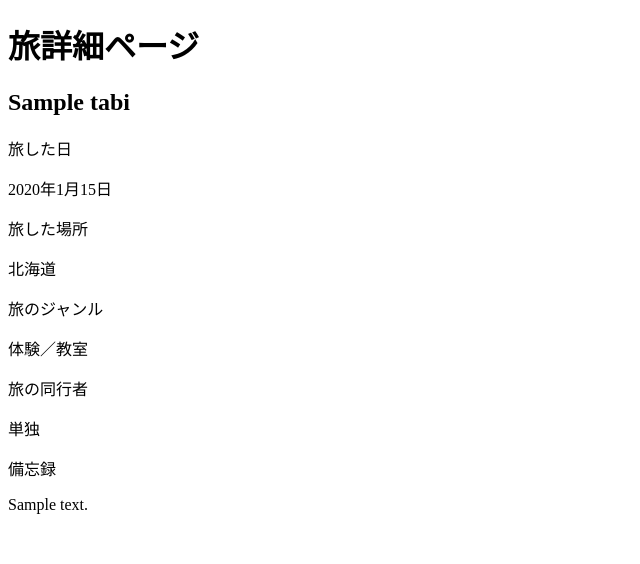
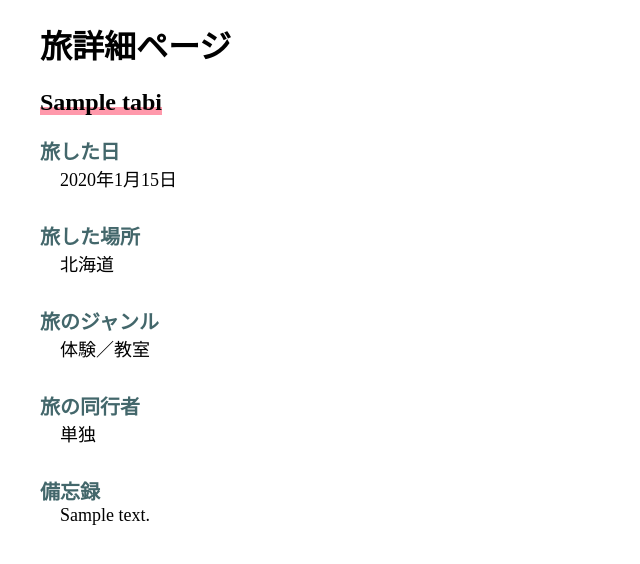
Before and after one commit to maho-t/tabi_shelf, a Django app: page /detail/1 in a window 1280 px wide. Shown: the top 564 px of the page, without its empty margins (0-640 px from the left). Run offline with Django 4.2, Linux system fonts and the light colour scheme; tables that the repository leaves empty hold one stand-in row (values such as "Sample post"); some libraries are stand-ins or nearby versions.

Commit message:
css実装

```diff
--- a/shelves/templates/shelves/tabi_detail.html
+++ b/shelves/templates/shelves/tabi_detail.html
@@ -10,8 +10,7 @@
 
   <body>
     <h1>旅詳細ページ</h1>
-    <div>
-        <h2>{{journey.title}}</h2>
+    <h2><span class="under">{{journey.title}}</span></h2>
     <div class="tabi">
         旅した日
     </div>
@@ -32,6 +31,5 @@
         備忘録
     </div>
     <p>{{journey.text}}</p>
-    </div>
   </body>
 </html>
--- a/static/css/style.css
+++ b/static/css/style.css
@@ -0,0 +1,18 @@
+.tabi {
+  font-size: 20px;
+  color: #43676b;
+  font-family:  "ヒラギノ丸ゴ ProN","Hiragino Maru Gothic ProN"; font-weight: 700;
+}
+
+body {
+  margin-left: 40px;
+}
+
+.under {
+  background: linear-gradient(transparent 70%, #ff99ab 70%);
+}
+
+p {
+  font-size: 18px;
+  margin: 0 0 30px 20px;
+}
```
Lines whose indentation alone changed are shown as unchanged.
